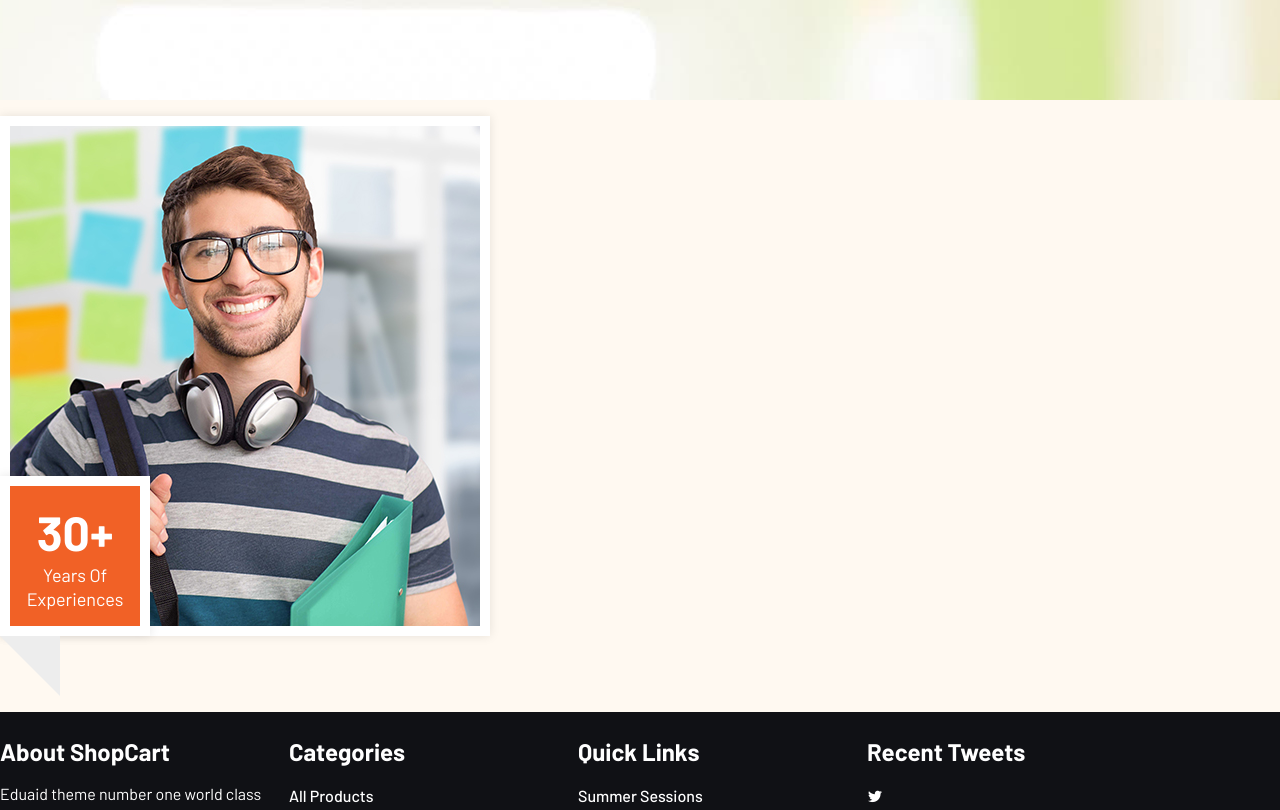
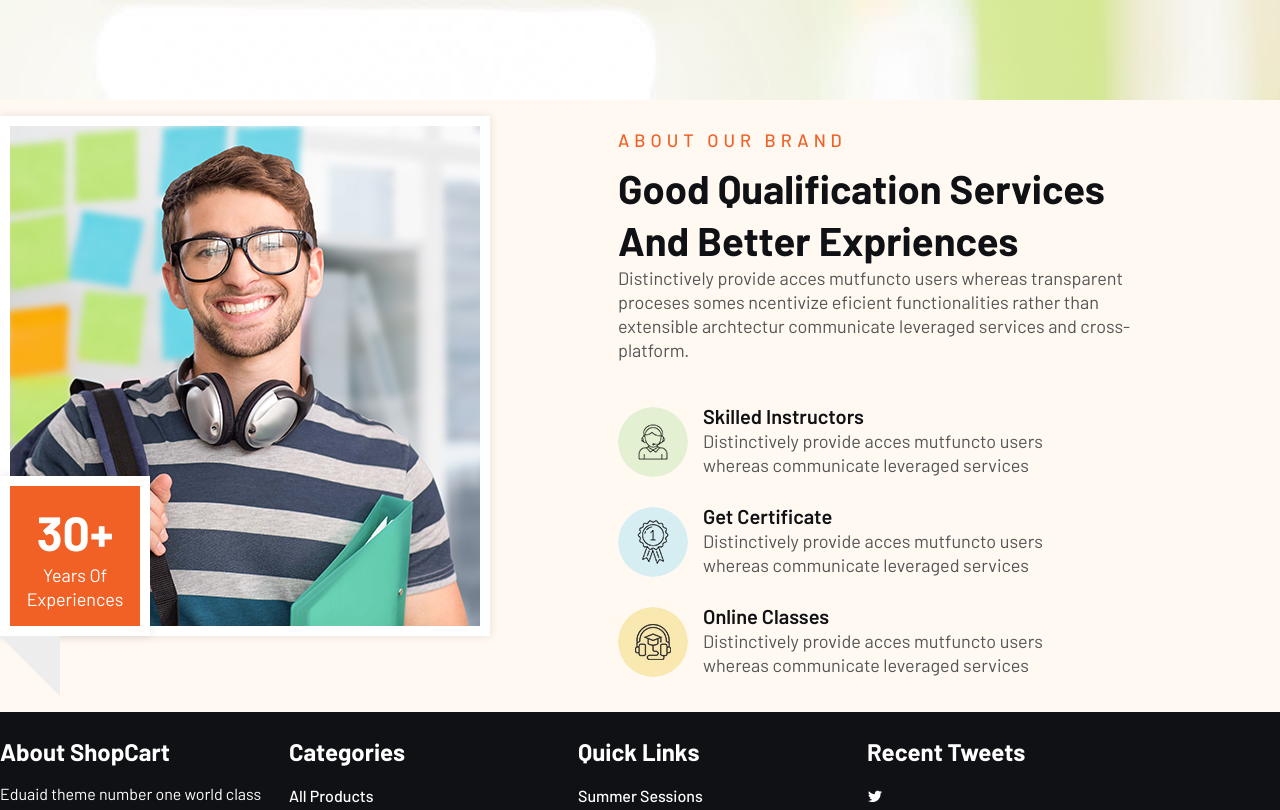
Before and after one commit to iwai-0310/Ecom-React, a React (Vite) app: page /about in a window 1280 px wide. Shown: the part 360-1170 px from the top of the page. Built offline with nearby package versions, Linux system fonts and the light colour scheme.

Commit message:
omaps data to the right of about section

```diff
--- a/src/shopComponent/About.jsx
+++ b/src/shopComponent/About.jsx
@@ -1,5 +1,6 @@
 import React from "react";
 import PageHeader from "../components/PageHeader";
+import { Link } from "react-router-dom";
 
 const subTitle = "About Our Brand";
 const title = "Good Qualification Services And Better Expriences";
@@ -37,6 +38,7 @@ const About = () => {
       <div className="about-section style-3 py-4 section-bg">
         <div className="container">
           <div className="grid justify-center lg:grid-cols-2 grid-cols-1 items-center">
+            {/* img here */}
             <div className="col-span-1">
               <div className="about-left">
                 <div className="about-thumb">
@@ -51,6 +53,32 @@ const About = () => {
                 </div>
               </div>
             </div>
+            <div className="col-span-1">
+              {/* title and subtitle here */}
+              <div className="about-right ml-12">
+                <div className="section-header">
+                  <span className="subtitle">{subTitle}</span>
+                  <h2 className="title">{title}</h2>
+                  <p>{desc}</p>
+                </div>
+
+                <div className="section-wrapper">
+                  <ul className="lab-ul">
+                    {aboutList.map((val, i) => (
+                      <li key={i}>
+                        <div className="sr-left">
+                          <img src={val.imgUrl} alt="" />
+                        </div>
+                        <div className="sr-right">
+                          <h5>{val.title}</h5>
+                          <p>{val.desc}</p>
+                        </div>
+                      </li>
+                    ))}
+                  </ul>
+                </div>
+              </div>
+            </div>
           </div>
         </div>
       </div>
```
